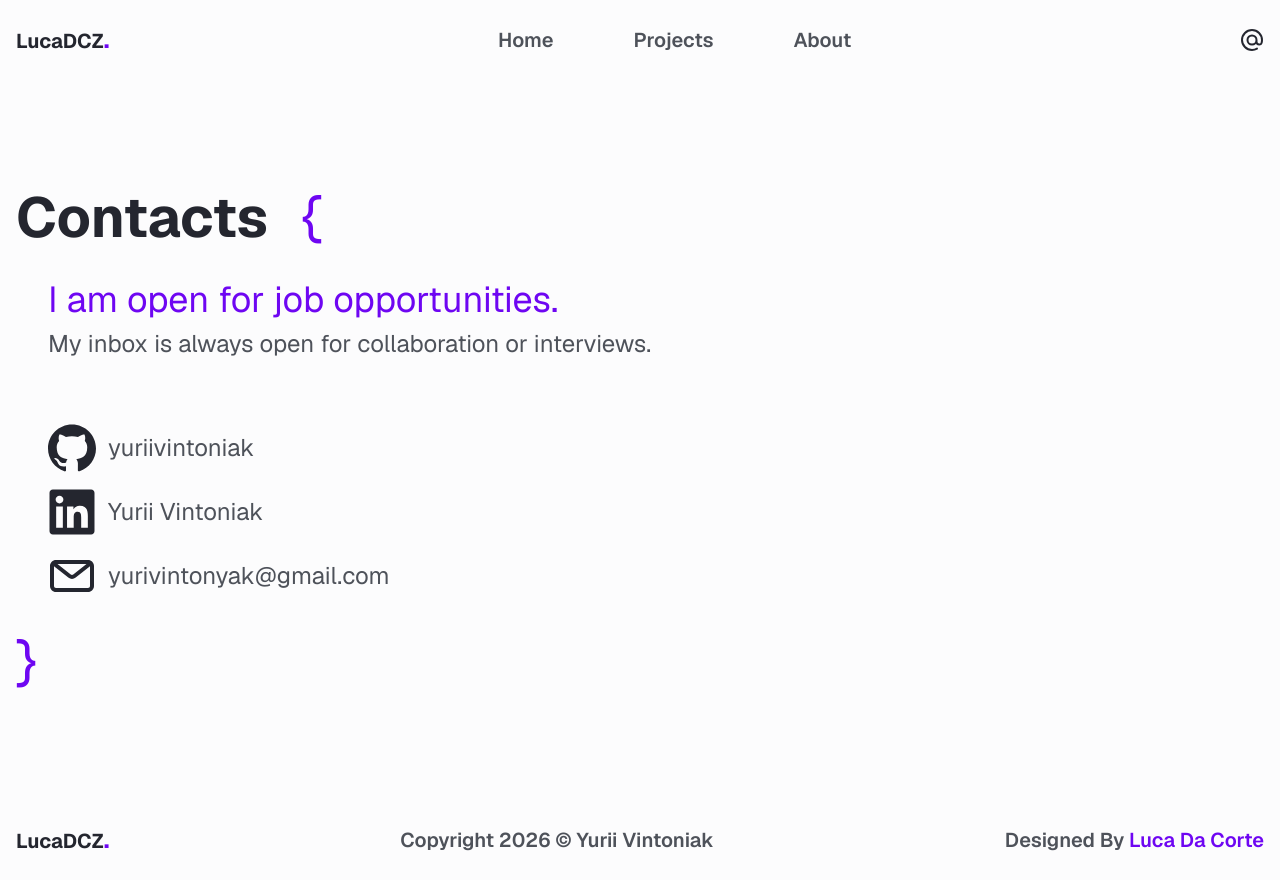
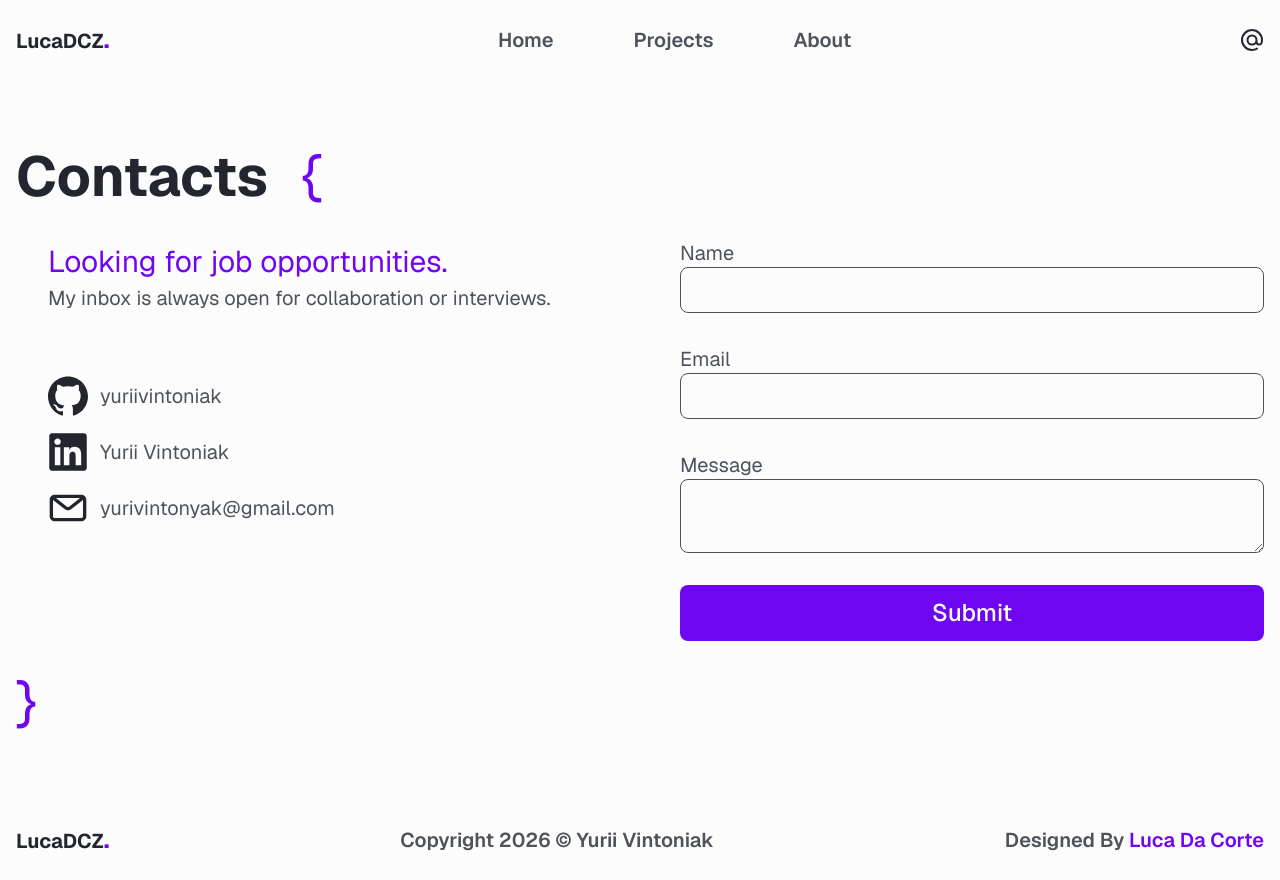
Before and after one commit to yuriivintoniak/vintoniak-dev, a Next.js app: page /contacts in a window 1280 px wide. Built offline with nearby package versions, Linux system fonts and the light colour scheme.

Commit message:
style: update contacts layout and improve spacing

```diff
--- a/src/app/globals.css
+++ b/src/app/globals.css
@@ -39,6 +39,29 @@
     @apply text-center py-3 px-6 rounded-lg font-semibold;
     @apply xs:max-lg:flex-1 flex items-center justify-center;
   }
+
+  .label {
+    @apply w-full flex flex-col text-xl text-text-primary;
+  }
+
+  .input,
+  .textarea {
+    @apply border border-text-primary rounded-lg px-4 py-2;
+    @apply placeholder:text-text-primary;
+    @apply focus:outline-none focus:ring-2 focus:ring-text-primary focus:border-transparent;
+  }
+
+  .submit-btn {
+    @apply text-background bg-text-accent;
+    @apply rounded-lg px-6 py-3 text-2xl font-medium;
+  }
+
+  .submit-btn:hover {
+    transition-property: all;
+    transition-timing-function: cubic-bezier(.4, 0, .2, 1);
+    transition-duration: .15s;
+    box-shadow: 0.35em 0 0.75em 0.05em var(--text-accent);
+  }
 }
 
 html {
@@ -56,6 +79,14 @@ body {
   color: var(--foreground);
   background: var(--background);
   font-family: Arial, Helvetica, sans-serif;
+}
+
+input:-webkit-autofill,
+input:-webkit-autofill:hover,
+input:-webkit-autofill:focus,
+input:-webkit-autofill:active {
+  transition: background-color 5000s ease-in-out 0s;
+  -webkit-text-fill-color: var(--text-primary) !important;
 }
 
 @keyframes marquee {
--- a/src/components/Contacts/Contacts.tsx
+++ b/src/components/Contacts/Contacts.tsx
@@ -1,4 +1,5 @@
-import { ContactLinks } from './ContactsLinks'
+import { ContactsForm } from './ContactsForm'
+import { ContactsLinks } from './ContactsLinks'
 
 export function Contacts() {
   return (
@@ -11,7 +12,10 @@ export function Contacts() {
           {'{'}
         </span>
       </div>
-      <ContactLinks />
+      <div className='flex gap-12 pl-8'>
+        <ContactsLinks />
+        <ContactsForm />
+      </div>
       <div className='mt-5'>
         <span className='sm:text-[56px] text-text-accent'>
           {'}'}
--- a/src/components/Contacts/ContactsLinks.tsx
+++ b/src/components/Contacts/ContactsLinks.tsx
@@ -1,15 +1,15 @@
 import { ICONS, SOCIALS } from './constants'
 
-export function ContactLinks() {
+export function ContactsLinks() {
   return (
-    <div className='pl-8'>
-      <h3 className='text-4xl text-text-accent'>
-        I am open for job opportunities.
+    <div className='flex-1'>
+      <h3 className='text-3xl text-text-accent leading-normal'>
+        Looking for job opportunities.
       </h3>
-      <p className='text-2xl text-text-primary pt-2'>
+      <p className='text-xl text-text-primary'>
         My inbox is always open for collaboration or interviews.
       </p>
-      <div className='flex flex-col gap-4 mt-16 text-2xl text-text-primary'>
+      <div className='flex flex-col gap-4 mt-16 text-xl text-text-primary'>
         {SOCIALS.map((social) => {
           const Icon = ICONS[social.icon]
 
@@ -19,7 +19,7 @@ export function ContactLinks() {
               href={social.url}
               target='_blank'
               rel='noopener noreferrer'
-              className='flex items-center gap-3'
+              className='w-fit flex items-center gap-3'
             >
               <Icon />
               <span>{social.nickname}</span>
--- a/src/components/Contacts/icons/GithubIcon.tsx
+++ b/src/components/Contacts/icons/GithubIcon.tsx
@@ -4,7 +4,7 @@ export const GithubIcon = () => {
       viewBox="0 0 32 32"
       fill="currentColor"
       xmlns="http://www.w3.org/2000/svg"
-      className="h-12 w-12 text-foreground hover:text-gray-400 transition-colors duration-500 ease-in-out"
+      className="h-10 w-10 text-foreground hover:text-gray-400 transition-colors duration-500 ease-in-out"
     >
       <path d="M16 0.396c-8.839 0-16 7.167-16 16 0 7.073 4.584 13.068 10.937 15.183 0.803 0.151 1.093-0.344 1.093-0.772 0-0.38-0.009-1.385-0.015-2.719-4.453 0.964-5.391-2.151-5.391-2.151-0.729-1.844-1.781-2.339-1.781-2.339-1.448-0.989 0.115-0.968 0.115-0.968 1.604 0.109 2.448 1.645 2.448 1.645 1.427 2.448 3.744 1.74 4.661 1.328 0.14-1.031 0.557-1.74 1.011-2.135-3.552-0.401-7.287-1.776-7.287-7.907 0-1.751 0.62-3.177 1.645-4.297-0.177-0.401-0.719-2.031 0.141-4.235 0 0 1.339-0.427 4.4 1.641 1.281-0.355 2.641-0.532 4-0.541 1.36 0.009 2.719 0.187 4 0.541 3.043-2.068 4.381-1.641 4.381-1.641 0.859 2.204 0.317 3.833 0.161 4.235 1.015 1.12 1.635 2.547 1.635 4.297 0 6.145-3.74 7.5-7.296 7.891 0.556 0.479 1.077 1.464 1.077 2.959 0 2.14-0.020 3.864-0.020 4.385 0 0.416 0.28 0.916 1.104 0.755 6.4-2.093 10.979-8.093 10.979-15.156 0-8.833-7.161-16-16-16z" />
     </svg>
--- a/src/components/Contacts/icons/LinkedinIcon.tsx
+++ b/src/components/Contacts/icons/LinkedinIcon.tsx
@@ -4,7 +4,7 @@ export const LinkedinIcon = () => {
       viewBox="0 0 32 32"
       fill="currentColor"
       xmlns="http://www.w3.org/2000/svg"
-      className="h-12 w-12 text-foreground hover:text-[#0077B7] transition-colors duration-500 ease-in-out"
+      className="h-10 w-10 text-foreground hover:text-[#0077B7] transition-colors duration-500 ease-in-out"
     >
       <path d="M28.778 1.004h-25.56c-0.008-0-0.017-0-0.027-0-1.199 0-2.172 0.964-2.186 2.159v25.672c0.014 1.196 0.987 2.161 2.186 2.161 0.010 0 0.019-0 0.029-0h25.555c0.008 0 0.018 0 0.028 0 1.2 0 2.175-0.963 2.194-2.159l0-0.002v-25.67c-0.019-1.197-0.994-2.161-2.195-2.161-0.010 0-0.019 0-0.029 0h0.001zM9.9 26.562h-4.454v-14.311h4.454zM7.674 10.293c-1.425 0-2.579-1.155-2.579-2.579s1.155-2.579 2.579-2.579c1.424 0 2.579 1.154 2.579 2.578v0c0 0.001 0 0.002 0 0.004 0 1.423-1.154 2.577-2.577 2.577-0.001 0-0.002 0-0.003 0h0zM26.556 26.562h-4.441v-6.959c0-1.66-0.034-3.795-2.314-3.795-2.316 0-2.669 1.806-2.669 3.673v7.082h-4.441v-14.311h4.266v1.951h0.058c0.828-1.395 2.326-2.315 4.039-2.315 0.061 0 0.121 0.001 0.181 0.003l-0.009-0c4.5 0 5.332 2.962 5.332 6.817v7.855z" />
     </svg>
--- a/src/components/Contacts/icons/MailIcon.tsx
+++ b/src/components/Contacts/icons/MailIcon.tsx
@@ -4,7 +4,7 @@ export const MailIcon = () => {
       viewBox="0 0 24 24"
       fill="currentColor"
       xmlns="http://www.w3.org/2000/svg"
-      className="h-12 w-12 text-foreground hover:text-red-400 transition-colors duration-500 ease-in-out"
+      className="h-10 w-10 text-foreground hover:text-red-400 transition-colors duration-500 ease-in-out"
     >
       <path
         fillRule="evenodd"
```
